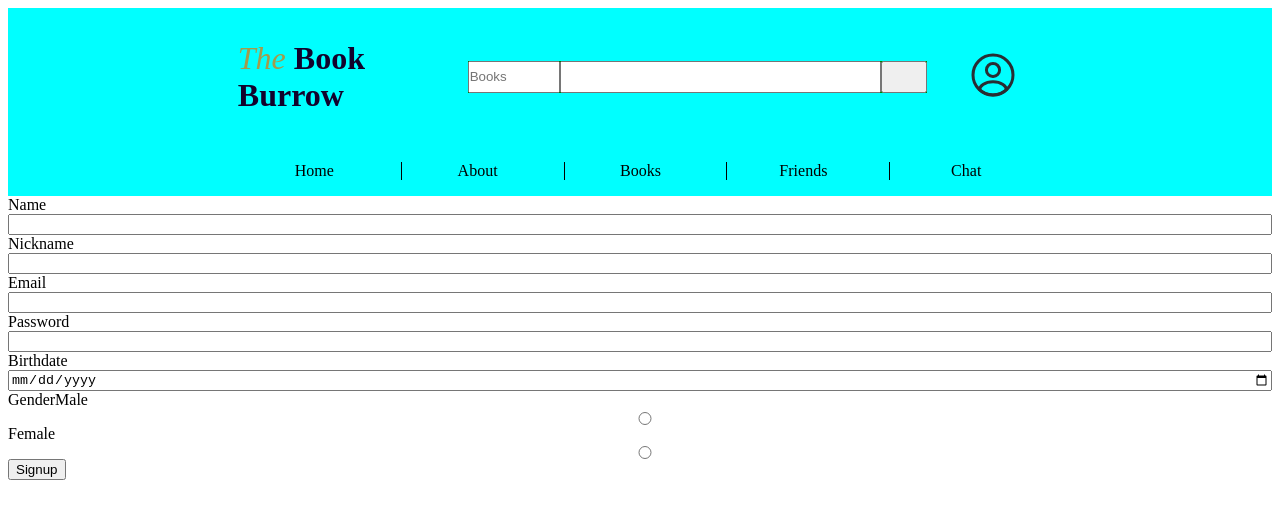
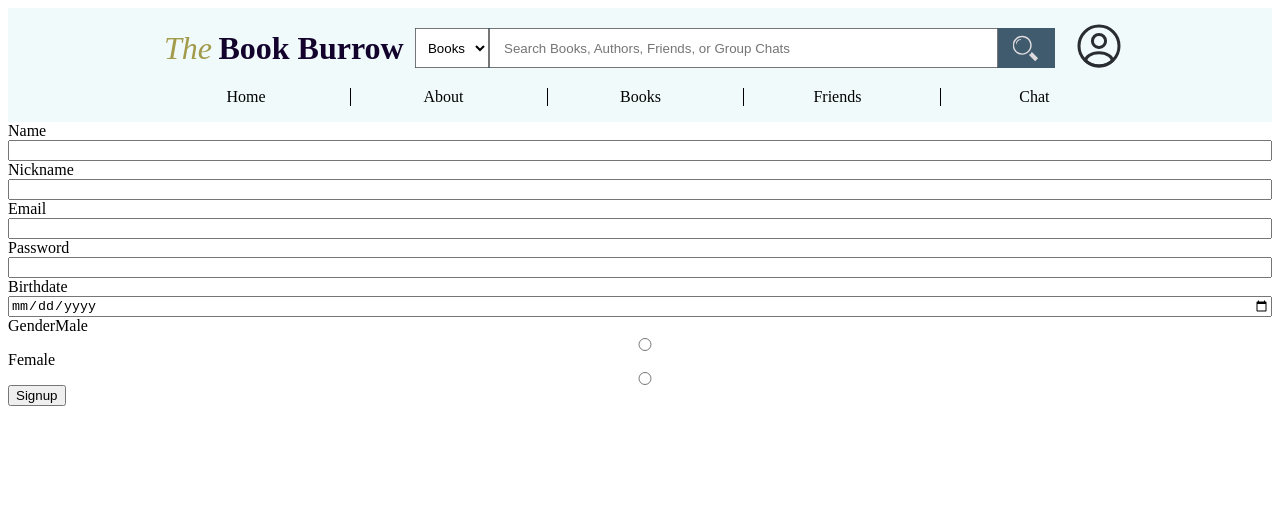
Before and after one commit to Juan21Guns/BookBurrowFE, a React (Vite) app: page /login in a window 1280 px wide. Shown: the top 518 px of the page. Built offline with nearby package versions, Linux system fonts and the light colour scheme; the HTML template or start-up script is replaced by a standard one; what amazon-cognito-identity-js would draw is missing.

Commit message:
almost finished layout component css

```diff
--- a/src/pages/Layout.tsx
+++ b/src/pages/Layout.tsx
@@ -1,6 +1,7 @@
 import { Outlet } from "react-router-dom";
 import classes from '../styles/Layout.module.css';
 import profile from '../assets/profile.svg';
+import search from '../assets/magnifier-svgrepo-com.svg';
 
 function Startup () {
 
@@ -9,13 +10,18 @@ function Startup () {
             <nav className={classes.container}>
                 <div className={classes.wrapper}>
                     <div className={classes.title}>
-                        <h3><em>The </em>Book Burrow</h3>
+                        <h3><em>The </em> Book Burrow</h3>
                     </div>
-                    <div className={classes.form}>
-                        <input list="searchBar" placeholder="Books" id={classes.select} />
-                        <input type="text" id={classes.textBox} />
-                        <input type="button" id={classes.button} />
-                    </div>
+                    <form className={classes.form}>
+                        <select id={classes.select}>
+                            <option value="Books">Books</option>
+                            <option value="Author">Author</option>
+                            <option value="Friends">Friends</option>
+                            <option value="Groups">Groups</option>
+                        </select>
+                        <input type="text" id={classes.textBox} placeholder="Search Books, Authors, Friends, or Group Chats"/>
+                        <input type="image" src={search} id={classes.button} alt="Submit" />
+                    </form>
                     <div className={classes.profile}><a href="login"><img src={profile} alt="login"/></a></div>
                     <ul className={classes.menu}>
                         <li><a href="/home">Home</a></li>
@@ -28,13 +34,6 @@ function Startup () {
             </nav>
             <Outlet />
 
-            <datalist id="searchBar">
-                    <option value="Books"></option>
-                    <option value="Author"></option>
-                    <option value="Friends"></option>
-                    <option value="Groups"></option>
-            </datalist>
-
         </>
     )
 }
--- a/src/styles/Layout.module.css
+++ b/src/styles/Layout.module.css
@@ -16,52 +16,80 @@
     color: black;
     text-decoration: none;
     display: grid;
-    grid-template-columns: 2fr 2fr 4fr 1fr 2fr;
-    background-color: aqua;
+    grid-template-columns: 2fr 2fr 3fr 1fr 2fr;
+    background-color: rgb(240, 250, 250);
     align-items: center;
 }
 
 /* The Book Burrow TITLE */
 .title {
     grid-column: 2/3;
+    margin: 0;
+    height: 5em;
+
+    display: flex;
+    align-items: center;
+    justify-content: center;
 }
 
 .title h3 {
+    height: 1.3em;
+    width: 8.2em;
+    margin: auto;
     font-weight: 800;
     font-size: 2em;
     color: rgb(18, 2, 44);
+
+    display: flex;
+    align-items: center;
+    justify-content: center;
 }
 
 .title em {
     font-style: italic;
     font-weight: 400;
     font-size: 1em;
+    padding-right: 0.2em;
     color: rgb(163, 155, 76);
 }
 
 /* SEARCHBOX */
 .form {
     grid-column: 3;
-    background-color: green;
+    background-color: rgb(64, 91, 109);
     display: grid;
-    grid-template-columns: 2fr 7fr 1fr;
-    justify-items: stretch;
-    height: 4vh;
+    grid-template-columns: 1fr 9fr 1fr;
+    height: 2.5em;
+    width: 40em;
 }
 
 #select {
     grid-column: 1;
     margin: 0;
-    padding: 0;
+    padding: 0 0.5em 0 0;
+    height: 3em;
+
+    text-align-last: right;
 }
 
 #textBox {
     grid-column: 2;
+    height: 3em;
+    padding-left: 1em;
 }
 
 #button {
     grid-column: 3;
-    align-content: right;
+    height: 2em;
+    width: 2em;
+    transform: scale(-1, 1);
+
+    display: flex;
+    align-self: center;
+    justify-self: center;
+
+    /* generated from https://codepen.io/sosuke/pen/Pjoqqp */
+    filter: invert(99%) sepia(2%) saturate(246%) hue-rotate(234deg) brightness(117%) contrast(100%);
 }
 
 /* LOGIN ICON */
@@ -94,7 +122,7 @@
 
     list-style-type: none;
     margin: 0;
-    padding: 1em 0 1em 0;
+    padding: 0em 0 1em 0;
 }
 
 .menu li {
```
Also changed, not shown: src/assets/magnifier-svgrepo-com.svg (added).
